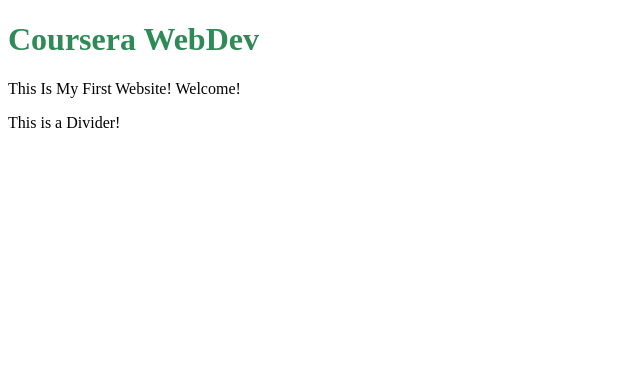
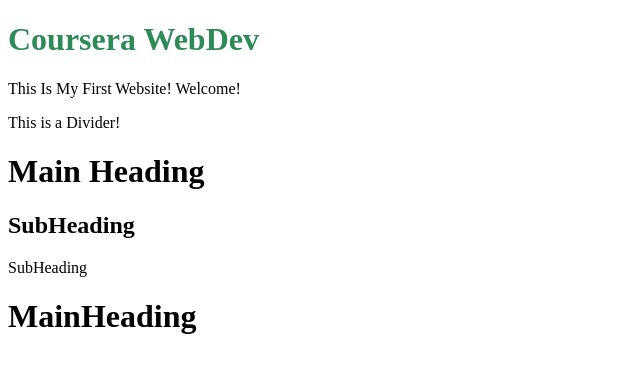
Before and after one commit to JudexGrim/Coursera-WebDev, a plain HTML site: page Site/Site.html in a window 1280 px wide. Shown: the whole page, without its empty margins (0-640 px from the left). Drawn offline with Linux system fonts and the light colour scheme.

Commit message:
Trying Heading and semantic elements

```diff
--- a/Site/Site.html
+++ b/Site/Site.html
@@ -9,5 +9,9 @@
     <h1 style="color:seagreen">Coursera WebDev</h1>
     <p>This Is My First Website! Welcome!</p>
     <div>This is a Divider!</div>
+    <h1>Main Heading</h1>
+    <h2>SubHeading</h2>
+    <h10>SubHeading</h10>
+    <h1>MainHeading</h1>
 </body>
 </html>
```
